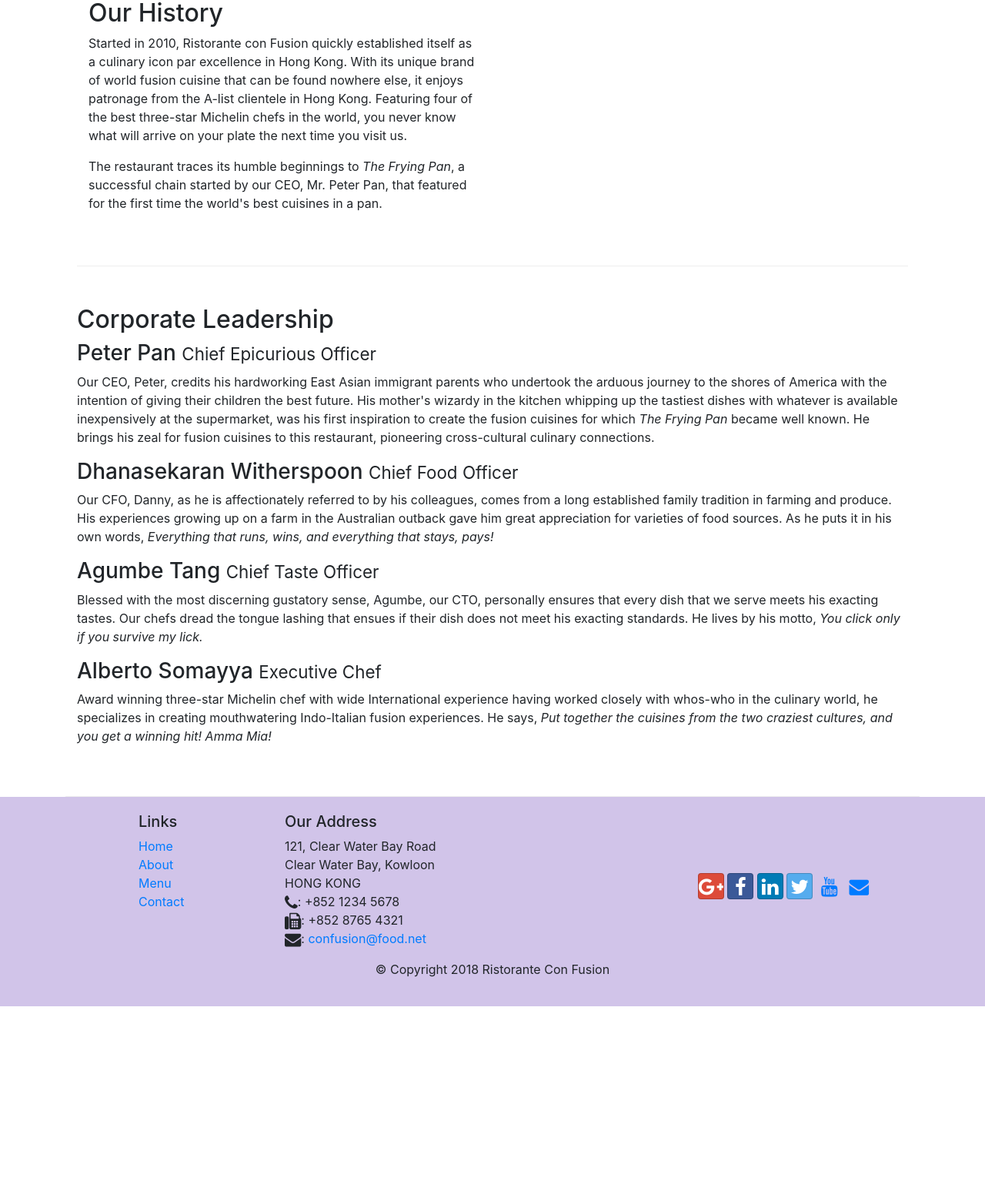
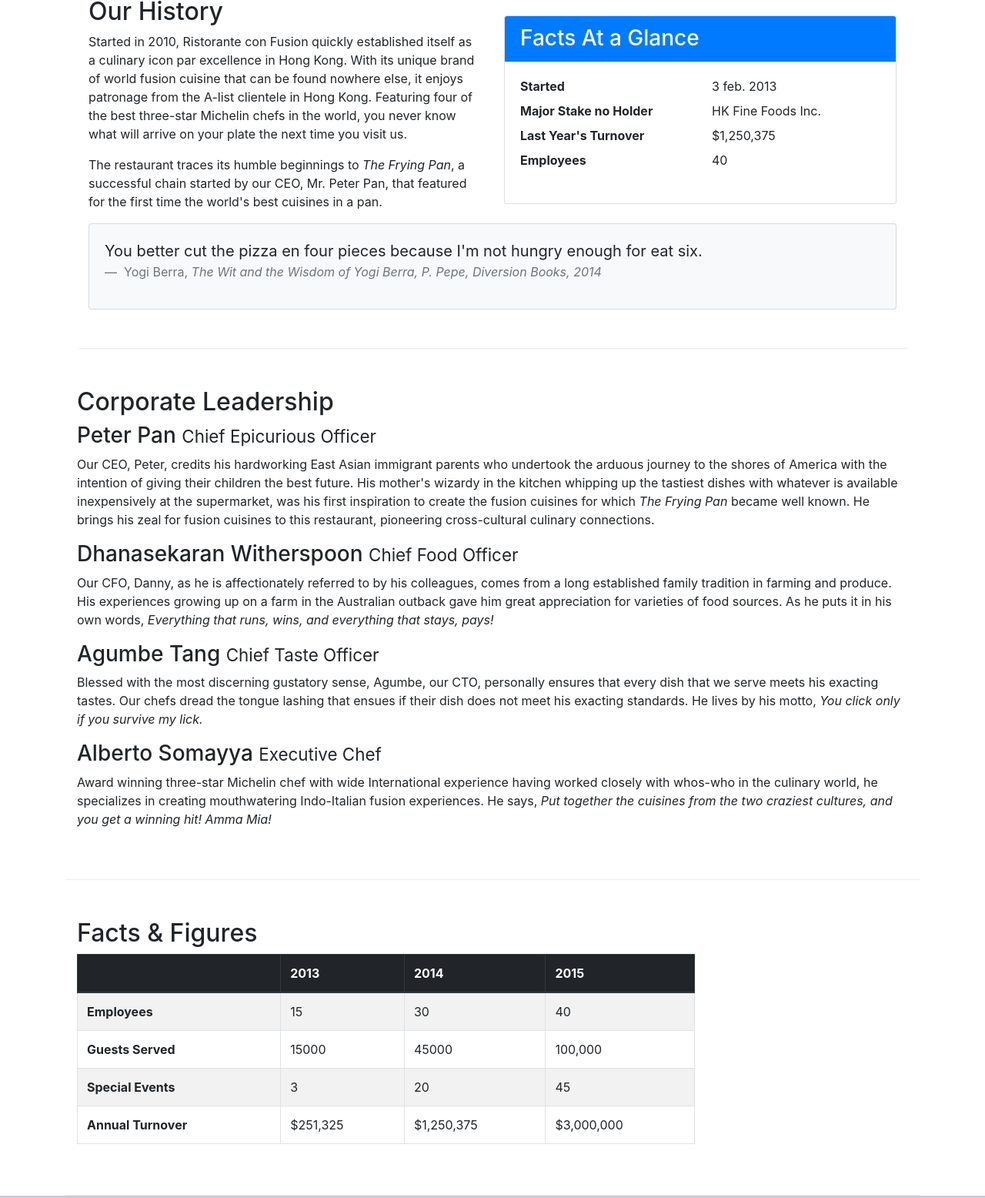
Before and after one commit to Drasmaurg/conFusion, a website: page aboutus.html in a window 1280 px wide. Shown: the part 520-2076 px from the top of the page at 77% size. Before the commit the page ends 1827 px from the top, so only its background shows below. Drawn offline with nearby package versions, Linux system fonts and the light colour scheme.

Commit message:
Tables AND Cards

```diff
--- a/aboutus.html
+++ b/aboutus.html
@@ -66,6 +66,37 @@
                 <p>Started in 2010, Ristorante con Fusion quickly established itself as a culinary icon par excellence in Hong Kong. With its unique brand of world fusion cuisine that can be found nowhere else, it enjoys patronage from the A-list clientele in Hong Kong.  Featuring four of the best three-star Michelin chefs in the world, you never know what will arrive on your plate the next time you visit us.</p>
                 <p>The restaurant traces its humble beginnings to <em>The Frying Pan</em>, a successful chain started by our CEO, Mr. Peter Pan, that featured for the first time the world's best cuisines in a pan.</p>
             </div>
+            <div class="col-sm">
+                <div class="card">
+                    <h3 class="card-header bg-primary text-white">Facts At a Glance</h3>
+                    <div class="card-body">
+                        <dl class="row">
+                            <dt class="col-6">Started</dt>
+                            <dd class="col-6">3 feb. 2013</dd>
+                            <dt class="col-6">Major Stake no Holder</dt>
+                            <dd class="col-6">HK Fine Foods Inc.</dd>
+                            <dt class="col-6">Last Year's Turnover</dt>
+                            <dd class="col-6">$1,250,375</dd>
+                            <dt class="col-6">Employees</dt>
+                            <dd class="col-6">40</dd>
+                        </dl>
+                    </div>
+                </div>
+            </div>
+            <div class="col-12">
+                <div class="card card-body bg-light">
+                    <blockquote class="blockquote">
+                        <p class="mb-0">You better cut the pizza en four pieces
+                            because I'm not hungry enough for eat six.
+                        </p>
+                        <footer class="blockquote-footer"> Yogi Berra,
+                            <cite title="Source Tittle">The Wit and the Wisdom of
+                                Yogi Berra, P. Pepe, Diversion Books, 2014
+                            </cite>
+                        </footer>
+                    </blockquote>
+                </div>
+            </div>
             </div>
         </div>
 
@@ -83,7 +114,50 @@
                 <p class="d-none d-sm-block">Award winning three-star Michelin chef with wide International experience having worked closely with whos-who in the culinary world, he specializes in creating mouthwatering Indo-Italian fusion experiences. He says, <em>Put together the cuisines from the two craziest cultures, and you get a winning hit! Amma Mia!</em></p>
             </div>
        </div>
-
+        <div class="row row-content">
+            <div class="col-12 col-sm-9">
+                <h2>Facts &amp; Figures</h2>
+                <div class="table-responsive">
+                    <table class="table table-striped table-bordered">
+                        <thead class="thead-dark">
+                            <tr>
+                                <th>&nbsp;</th>
+                                <th>2013</th>
+                                <th>2014</th>
+                                <th>2015</th>
+                            </tr>
+                        </thead>
+                        <tbody>
+                            <tr>
+                                <th>Employees</th>
+                                <td>15</td>
+                                <td>30</td>
+                                <td>40</td>
+                            </tr>
+                            <tr>
+                                <th>Guests Served</th>
+                                <td>15000</td>
+                                <td>45000</td>
+                                <td>100,000</td>
+                            </tr>
+                            <tr>
+                                <th>Special Events</th>
+                                <td>3</td>
+                                <td>20</td>
+                                <td>45</td>
+                            </tr>
+                            <tr>
+                                <th>Annual Turnover</th>
+                                <td>$251,325</td>
+                                <td>$1,250,375</td>
+                                <td>$3,000,000</td>
+                            </tr>
+                        </tbody>
+                    </table>
+                </div>
+            </div>
+            <div class="col-12 col-sm-3"></div>
+        </div>
     </div>
 
     <footer class="footer">
```
